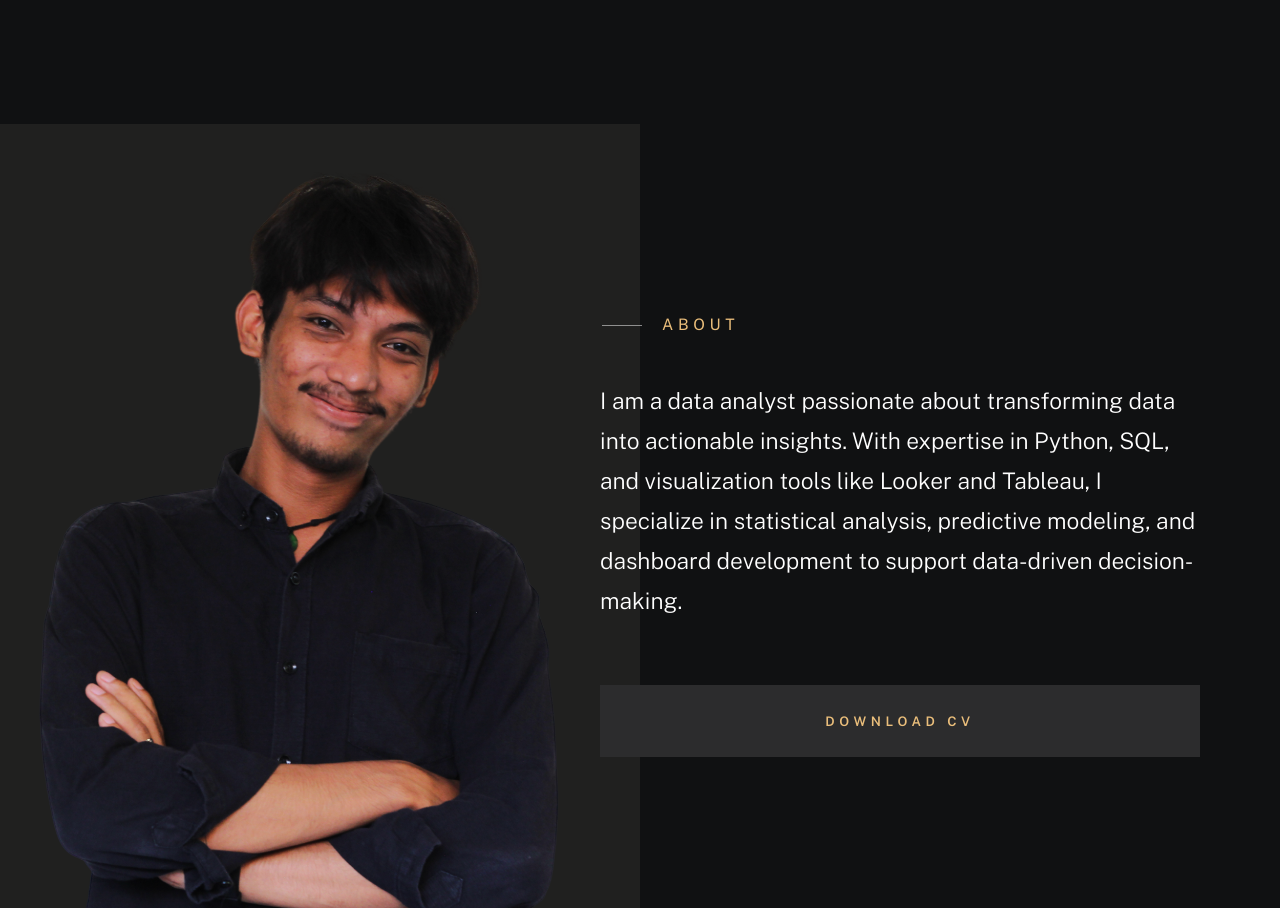
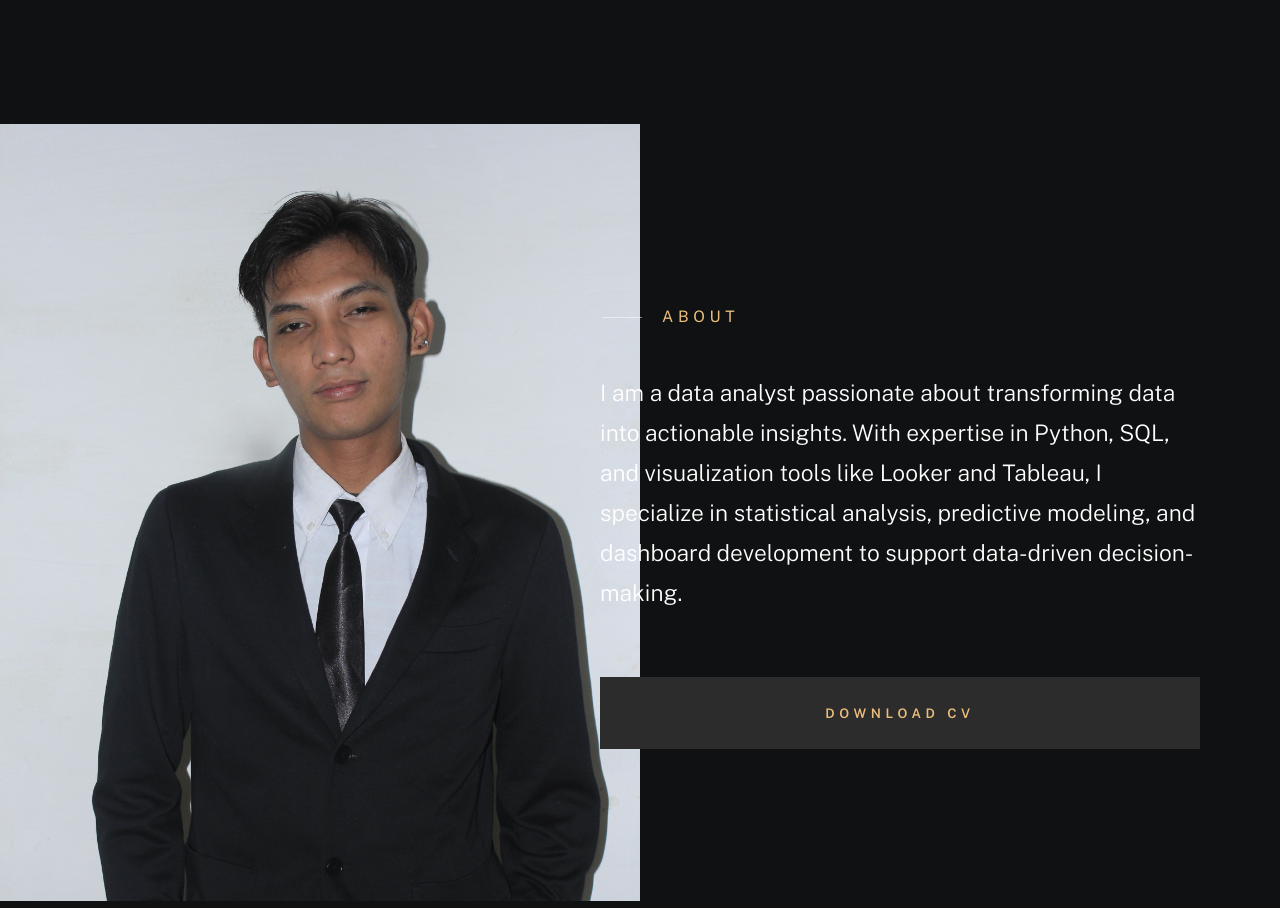
Before and after one commit to Hasibuann/myportofoliowebsite, a plain HTML site: page index.html in a window 1280 px wide. Shown: the part 820-1728 px from the top of the page. Drawn offline with nearby package versions, Linux system fonts and the light colour scheme; a web font is replaced by a local one.

Commit message:
add photo profile

```diff
--- a/index.html
+++ b/index.html
@@ -157,8 +157,8 @@
                 <div class="row about-info wide" data-animate-block>
 
                     <div class="column lg-6 md-12 about-info__pic-block">
-                        <img src="images/about-photo.png"
-                            srcset="images/about-photo.png 1x, images/about-photo@2x.png 2x" alt=""
+                        <img src="images/about-photo2.JPG"
+                            srcset="images/about-photo2.JPG 1x, images/about-photo@2x.png 2x" alt=""
                             class="about-info__pic" data-animate-el>
                     </div>
 
```
Also changed, not shown: images/about-photo2.JPG (added).
